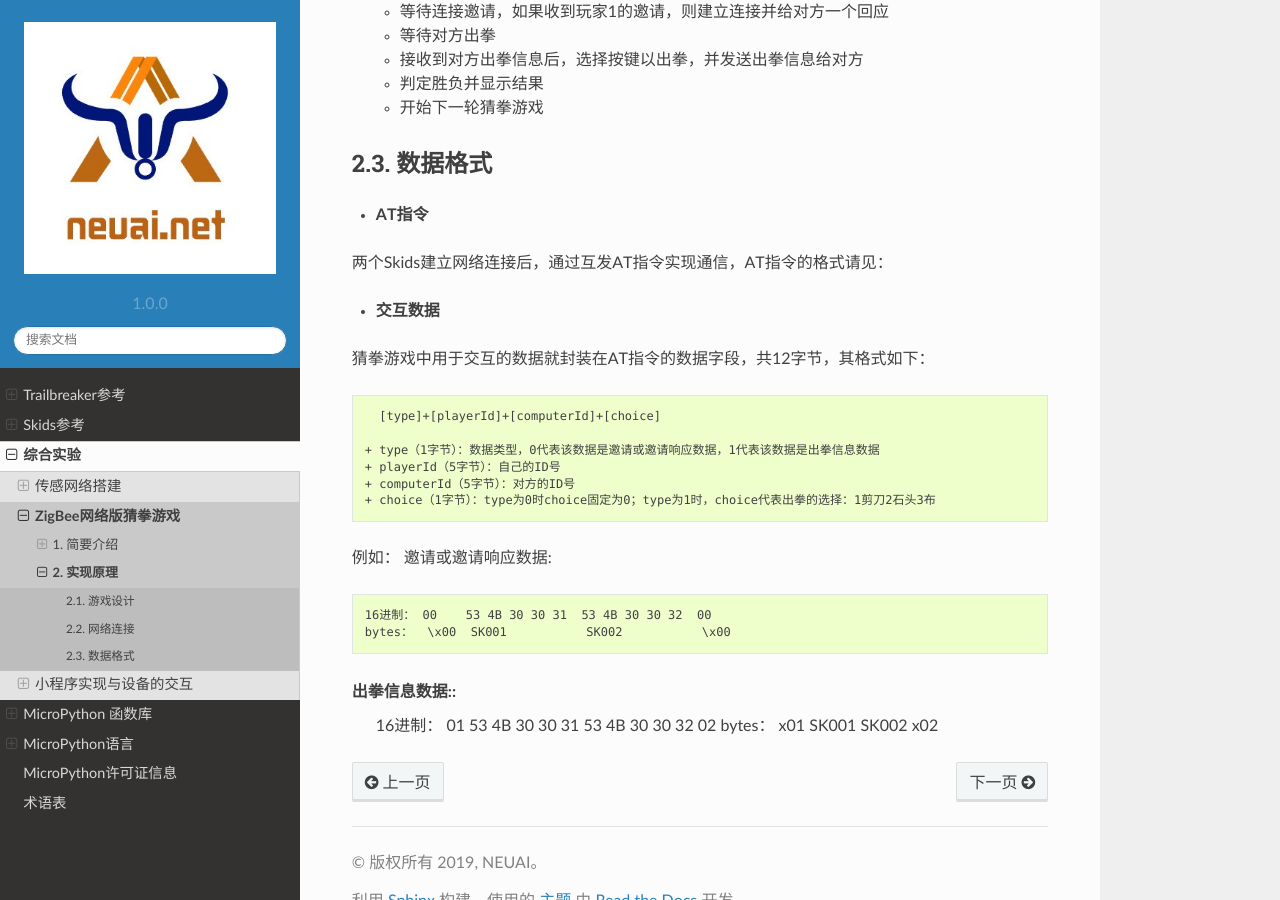
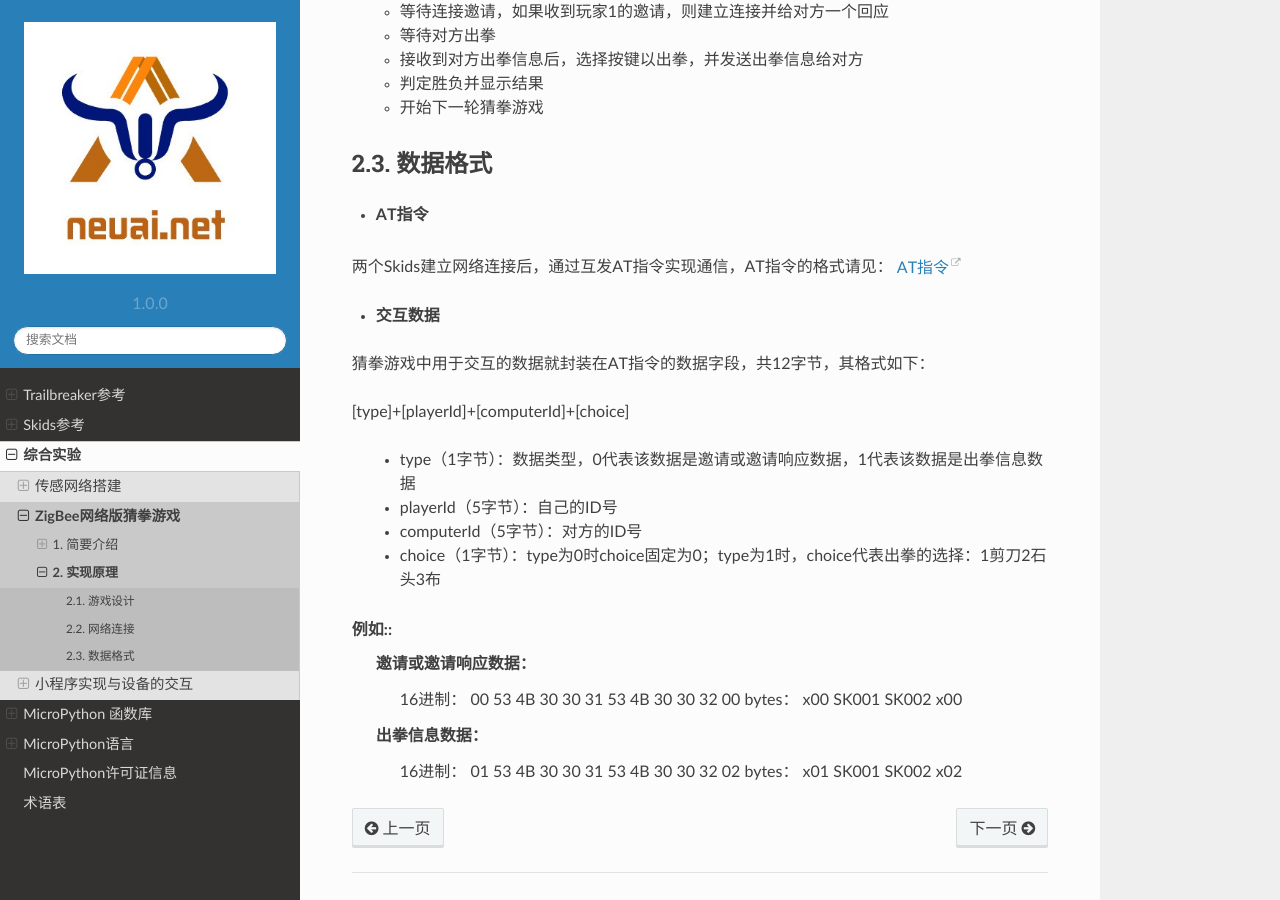
Before and after one commit to yangzl2014/SkidsDocs, a Sphinx documentation site: the page built from docs/master/FingerGuessingGame/principle.rst, in a window 1280 px wide and 900 px high, scrolled down 1673 px. Built offline with Sphinx 7.4.7 and the Read the Docs theme 2.0.0, drawn with Linux system fonts in a browser that asks for light colours; pages that are not in the unit, such as notebooks, are missing from menus.

Commit message:
#5 update doc of finger-guess game

```diff
--- a/docs/master/FingerGuessingGame/principle.rst
+++ b/docs/master/FingerGuessingGame/principle.rst
@@ -63,25 +63,25 @@
 - **AT指令**
 
 两个Skids建立网络连接后，通过互发AT指令实现通信，AT指令的格式请见：
+`AT指令 <https://skidsdocs.readthedocs.io/zh_CN/latest/master/SensorNetwork/dataFormat.html#at>`_
 
 
 - **交互数据**
 
 猜拳游戏中用于交互的数据就封装在AT指令的数据字段，共12字节，其格式如下：
-::
 
-    [type]+[playerId]+[computerId]+[choice]
+[type]+[playerId]+[computerId]+[choice]
 
   + type（1字节）：数据类型，0代表该数据是邀请或邀请响应数据，1代表该数据是出拳信息数据
   + playerId（5字节）：自己的ID号
   + computerId（5字节）：对方的ID号
   + choice（1字节）：type为0时choice固定为0；type为1时，choice代表出拳的选择：1剪刀2石头3布
 
-例如：
-邀请或邀请响应数据::
-    16进制： 00    53 4B 30 30 31  53 4B 30 30 32  00
-    bytes：  \x00  SK001           SK002           \x00
+例如::
+    邀请或邀请响应数据：
+        16进制： 00    53 4B 30 30 31  53 4B 30 30 32  00
+        bytes：  \x00  SK001           SK002           \x00
 
-出拳信息数据::
-    16进制： 01    53 4B 30 30 31  53 4B 30 30 32  02
-    bytes：  \x01  SK001           SK002           \x02
+    出拳信息数据：
+        16进制： 01    53 4B 30 30 31  53 4B 30 30 32  02
+        bytes：  \x01  SK001           SK002           \x02
```
